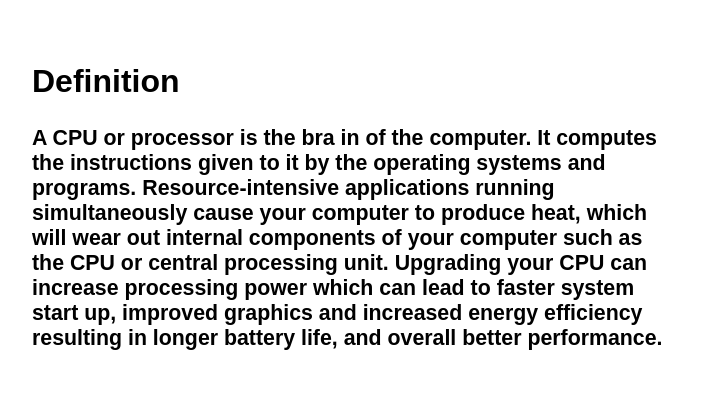
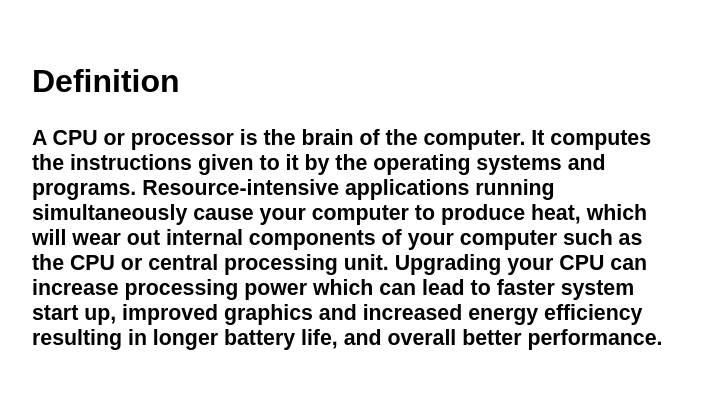
Before and after one commit to chroltz/Elevator-Pitch, a plain HTML site: page index.html in a window 1280 px wide. Shown: the part 2040-2441 px from the top of the page, without its empty margins (288-991 px from the left). Drawn offline with Linux system fonts and the light colour scheme.

Commit message:
Update index.html

```diff
--- a/index.html
+++ b/index.html
@@ -77,7 +77,7 @@ BTW. You can leave these faded comments be, or delete them. They are but road si
     <h2>Definition</h2>
 
     <h3>
-      A CPU or processor is the bra in of the computer. It computes the instructions given to it by the operating systems and programs.
+      A CPU or processor is the brain of the computer. It computes the instructions given to it by the operating systems and programs.
       Resource-intensive applications running simultaneously cause your computer to produce heat,
       which will wear out internal components of your computer such as the CPU or central processing unit. Upgrading your CPU can increase processing power which can lead to faster system start up,
       improved graphics and increased energy efficiency resulting in longer battery life, and overall better performance.
```
